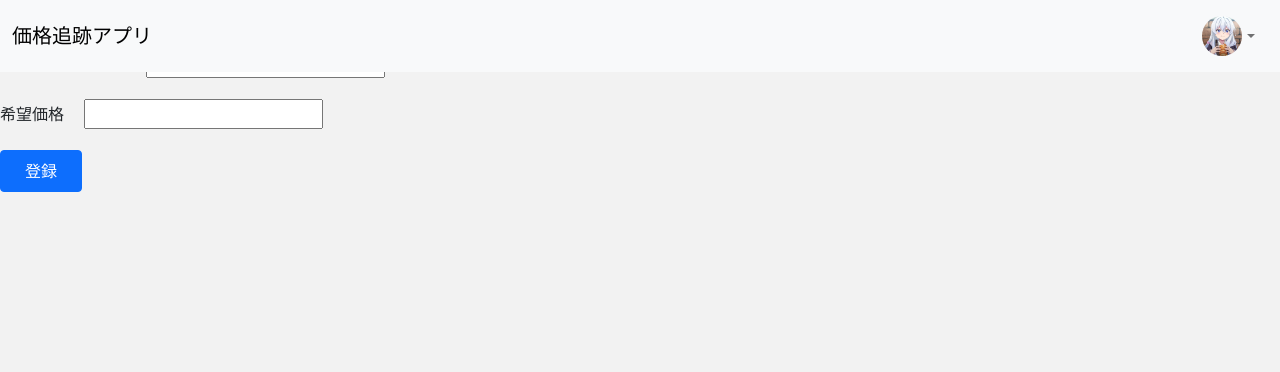
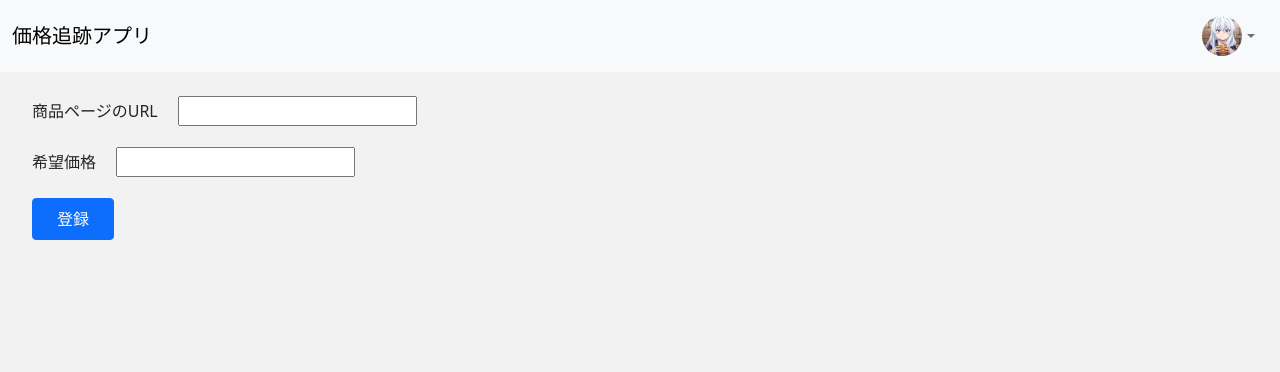
Before and after one commit to sigunamu226/amazon-tracking-price, a Django app: page /items/regist in a window 1280 px wide. Shown: the top 372 px of the page. Run offline with Django 3.2, Linux system fonts and the light colour scheme; the visitor is signed in with stand-in values (Sample User, id 1); some libraries are stand-ins or nearby versions.

Commit message:
微修正

```diff
--- a/templates/items/regist.html
+++ b/templates/items/regist.html
@@ -15,7 +15,7 @@
 
 {% include 'templates/layouts/header.html' %}
 
-<div class="main-container pt-5">
+<div class="main-container">
   <div class="row regist-row">
     <form action={% url 'items' %} method="POST">
         {% csrf_token %}
--- /dev/null
+++ b/templates/static/css/items.css
@@ -0,0 +1,4 @@
+.main-container {
+  margin-top: 6rem;
+  margin-left: 2rem;
+}
```
